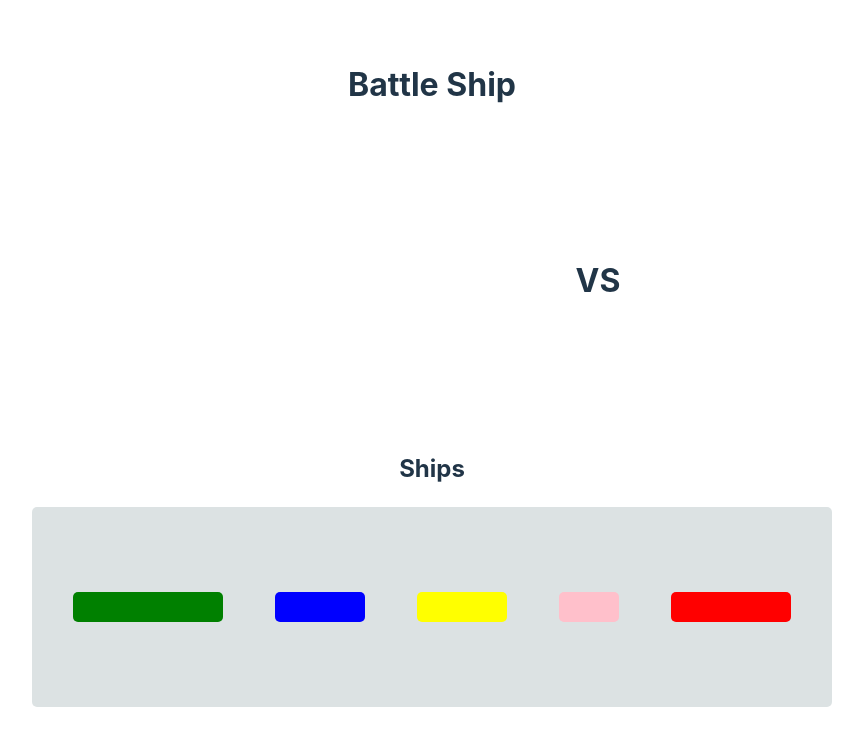
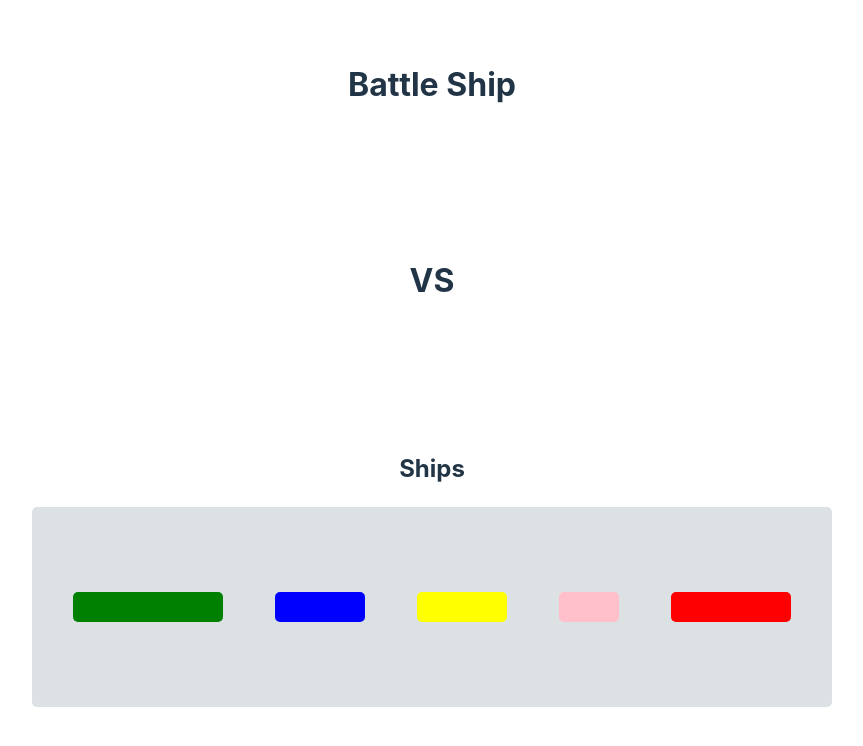
Before and after one commit to manu4970/BattleShip, a React (Vite) app: page / in a window 1280 px wide. Shown: the top 746 px of the page, without its empty margins (208-1071 px from the left). Built offline with nearby package versions, Linux system fonts and the light colour scheme.

Commit message:
se crea borad cpu con barcon invisibles

```diff
--- a/src/App.jsx
+++ b/src/App.jsx
@@ -1,21 +1,13 @@
-import { useState } from 'react'
+import { useEffect, useState } from 'react'
 import Info from './components/Info'
 import './styles/App.css'
 import './styles/Ships.css'
 
 function App () {
-  const [playerBoard, setPlayerBoard] = useState([
-    [0, 0, 0, 0, 0, 0, 0, 0, 0, 0],
-    [0, 0, 0, 0, 0, 0, 0, 0, 0, 0],
-    [0, 0, 0, 0, 0, 0, 0, 0, 0, 0],
-    [0, 0, 0, 0, 0, 0, 0, 0, 0, 0],
-    [0, 0, 0, 0, 0, 0, 0, 0, 0, 0],
-    [0, 0, 0, 0, 0, 0, 0, 0, 0, 0],
-    [0, 0, 0, 0, 0, 0, 0, 0, 0, 0],
-    [0, 0, 0, 0, 0, 0, 0, 0, 0, 0],
-    [0, 0, 0, 0, 0, 0, 0, 0, 0, 0],
-    [0, 0, 0, 0, 0, 0, 0, 0, 0, 0]
-  ])
+  const [playerBoard, setPlayerBoard] = useState([...Array(10)].map(() => Array(10).fill(null)))
+  const [shipsPlaced, setShipsPlaced] = useState([])
+
+  const [cpuBoard, setCpuBoard] = useState([...Array(10)].map(() => Array(10).fill(null)))
 
   class Ships {
     constructor (name, length, color) {
@@ -35,39 +27,79 @@ function App () {
   const submarine = new Ships('Submarine', 2, 'pink')
   const destroyer = new Ships('Destroyer', 4, 'red')
 
-  const [selectedShip, setSelectedShip] = useState()
+  const [selectedShip, setSelectedShip] = useState(null)
 
   const shipsList = [carrier, battleship, cruiser, submarine, destroyer]
 
   function setShip (ship, x, y, orientation) {
-    console.log(ship, x, y, orientation)
+    if (!ship || shipsPlaced.includes(ship)) return
+
     const newBoard = [...playerBoard]
+
     if (orientation === 'horizontal') {
       for (let i = 0; i < ship.length; i++) {
-        const maxAlowY = playerBoard.length - ship.length
-        if (y > maxAlowY) {
-          y = maxAlowY
-        }
-        if (newBoard[x][y + i] === 1) {
-          return newBoard
+        if (y + i >= playerBoard.length || newBoard[x][y + i]) {
+          return // Check for out of bounds and overlapping ships
         } else {
-          newBoard[x][y + i] = 1
+          newBoard[x][y + i] = ship // Store ship object in the cell
         }
       }
     }
+
     if (orientation === 'vertical') {
       for (let i = 0; i < ship.length; i++) {
-        const maxAlowX = playerBoard.length - ship.length
-        if (x > maxAlowX) {
-          x = maxAlowX
+        if (x + i >= playerBoard.length || newBoard[x + i][y]) {
+          return // Check for out of bounds and overlapping ships
+        } else {
+          newBoard[x + i][y] = ship // Store ship object in the cell
         }
-        newBoard[x + i][y] = 1
       }
     }
 
     setPlayerBoard(newBoard)
-    console.log(newBoard)
+    setShipsPlaced([...shipsPlaced, ship])
   }
+  function setShipOnCpuBoard (ship, x, y, orientation, board) {
+    if (orientation === 'horizontal') {
+      for (let i = 0; i < ship.length; i++) {
+        if (y + i >= board.length || board[x][y + i]) {
+          return false // Check for out of bounds and overlapping ships
+        } else {
+          board[x][y + i] = ship // Store ship object in the cell
+        }
+      }
+    }
+
+    if (orientation === 'vertical') {
+      for (let i = 0; i < ship.length; i++) {
+        if (x + i >= board.length || board[x + i][y]) {
+          return false // Check for out of bounds and overlapping ships
+        } else {
+          board[x + i][y] = ship // Store ship object in the cell
+        }
+      }
+    }
+
+    return true
+  }
+  useEffect(() => {
+    // This effect runs once after the component mounts to set up the CPU's ships.
+    const cpuShips = [carrier, battleship, cruiser, submarine, destroyer]
+    const newCpuBoard = [...cpuBoard]
+
+    cpuShips.forEach((ship) => {
+      let placed = false
+      while (!placed) {
+        const x = Math.floor(Math.random() * 10)
+        const y = Math.floor(Math.random() * 10)
+        const orientation = Math.random() < 0.5 ? 'horizontal' : 'vertical'
+
+        placed = setShipOnCpuBoard(ship, x, y, orientation, newCpuBoard)
+      }
+    })
+
+    setCpuBoard(newCpuBoard)
+  }, [])
 
   return (
     <>
@@ -76,17 +108,12 @@ function App () {
         <div className='board-container'>
           {playerBoard.map((row, x) => {
             return (
-              <div
-                className='row'
-                key={x}
-                // onClick={(e) => getPosition(e)}
-              >
+              <div className='row' key={x}>
                 {row.map((cell, y) => {
                   return (
-                    // console.log(selectedShip)
                     <div
-                      className={` cell ${cell === 1 ? 'alive' : 'dead'}`}
-                      style={cell === 1 ? { backgroundColor: selectedShip.color } : {}}
+                      className={`cell ${cell ? 'alive' : 'dead'}`}
+                      style={cell ? { backgroundColor: cell.color } : {}}
                       key={y}
                       y={y}
                       x={x}
@@ -100,11 +127,28 @@ function App () {
         </div>
         <h1> VS </h1>
         {/* <PlayerBoard board={cpuBoard} /> */}
+        <div className='board-container'>
+          {cpuBoard.map((row, x) => {
+            return (
+              <div className='row' key={x}>
+                {row.map((cell, y) => {
+                  return (
+                    <div
+                      className={`cell ${cell && !cell.visible ? 'hidden' : cell ? 'alive' : 'dead'}`}
+                      style={cell && cell.visible ? { backgroundColor: cell.color } : {}}
+                      key={y}
+                    />
+                  )
+                })}
+              </div>
+            )
+          })}
+        </div>
       </div>
       <section>
         <h2>Ships</h2>
         <div className='shipContainer '>
-          {shipsList.map(ship => {
+          {shipsList.map((ship) => {
             return (
               <span key={ship.id} className={ship.name} onClick={() => setSelectedShip(ship)} />
             )
```
